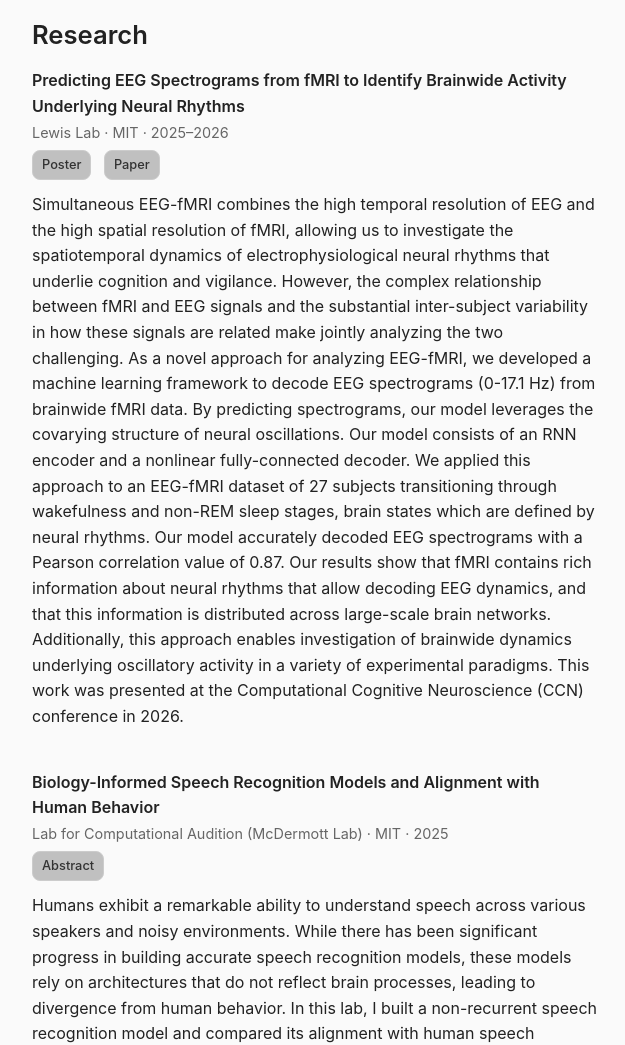
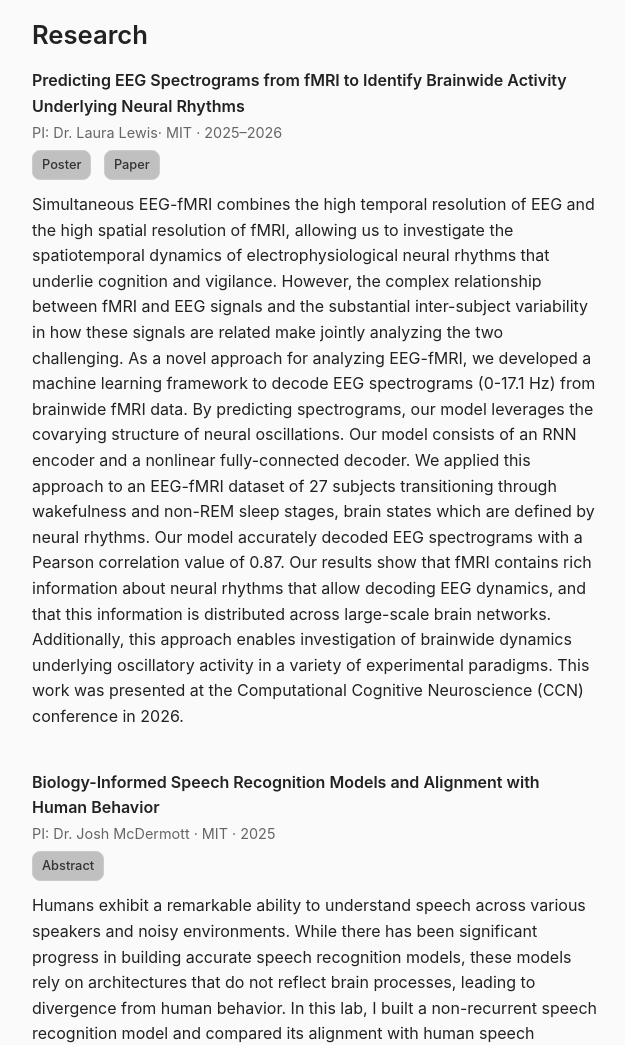
Before and after one commit to Arnav-Aggarwal13/arnav-aggarwal13.github.io, a plain HTML site: page index.html in a window 1280 px wide. Shown: the part 620-1665 px from the top of the page, 132-757 px from the left. Drawn offline with Linux system fonts and the light colour scheme.

Commit message:
add PI names

```diff
--- a/index.html
+++ b/index.html
@@ -305,7 +305,7 @@
         <div class="section-text">
           <div class="entry">
             <div class="entry-title">Predicting EEG Spectrograms from fMRI to Identify Brainwide Activity Underlying Neural Rhythms</div>
-            <div class="entry-meta">Lewis Lab · MIT · 2025–2026</div>
+            <div class="entry-meta">PI: Dr. Laura Lewis· MIT · 2025–2026</div>
             <a class="deliverable-box" href="deliverables/CCN2026PosterFINAL.pdf" target="_blank">Poster</a>
             <a class="deliverable-box" href="deliverables/LewisLabPaper.pdf" target="_blank">Paper</a>
             <p class="section-p">
@@ -334,7 +334,7 @@
         <div class="section-text">
           <div class="entry">
             <div class="entry-title">Biology-Informed Speech Recognition Models and Alignment with Human Behavior</div>
-            <div class="entry-meta">Lab for Computational Audition (McDermott Lab) · MIT · 2025</div>
+            <div class="entry-meta">PI: Dr. Josh McDermott · MIT · 2025</div>
             <a class="deliverable-box" href="deliverables/ARO-2026-Abstract.pdf" target="_blank">Abstract</a>
             <p class="section-p">
               Humans exhibit a remarkable ability to understand speech across various speakers and noisy environments. While there has been
```
